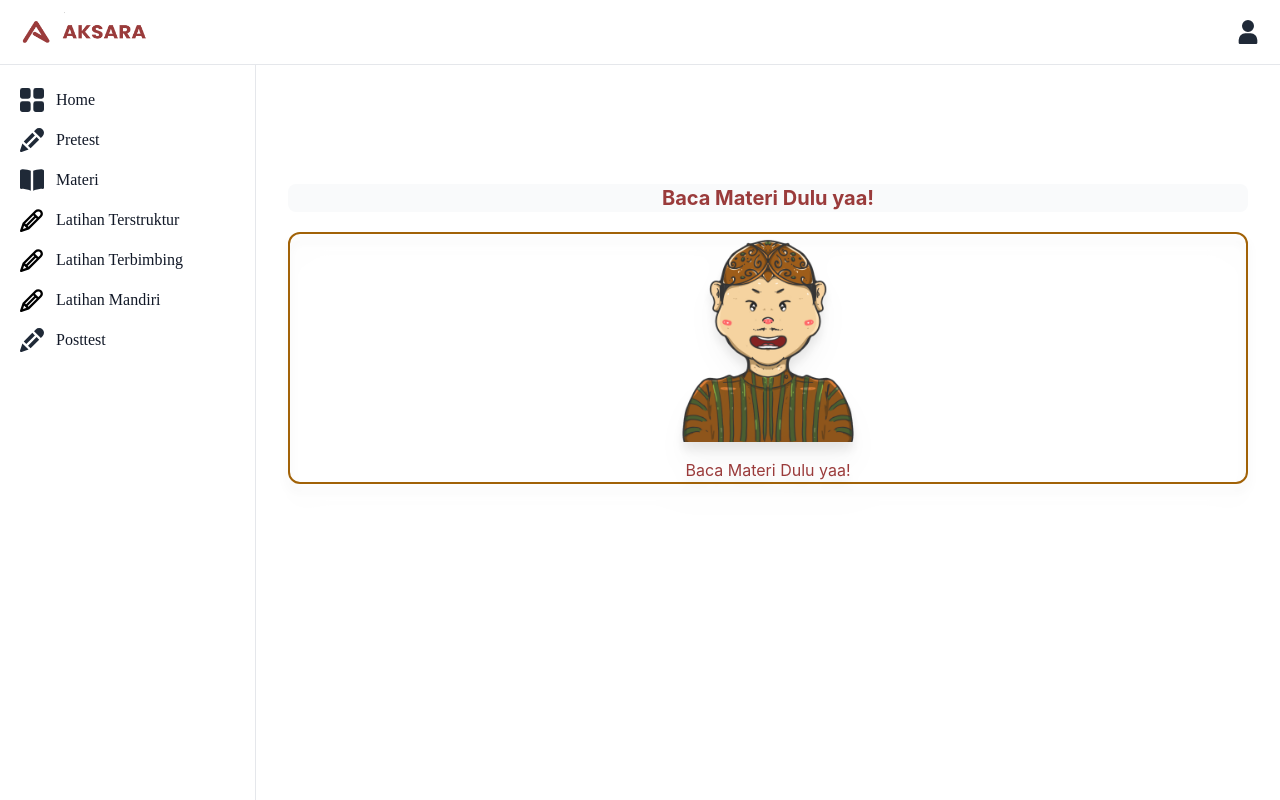
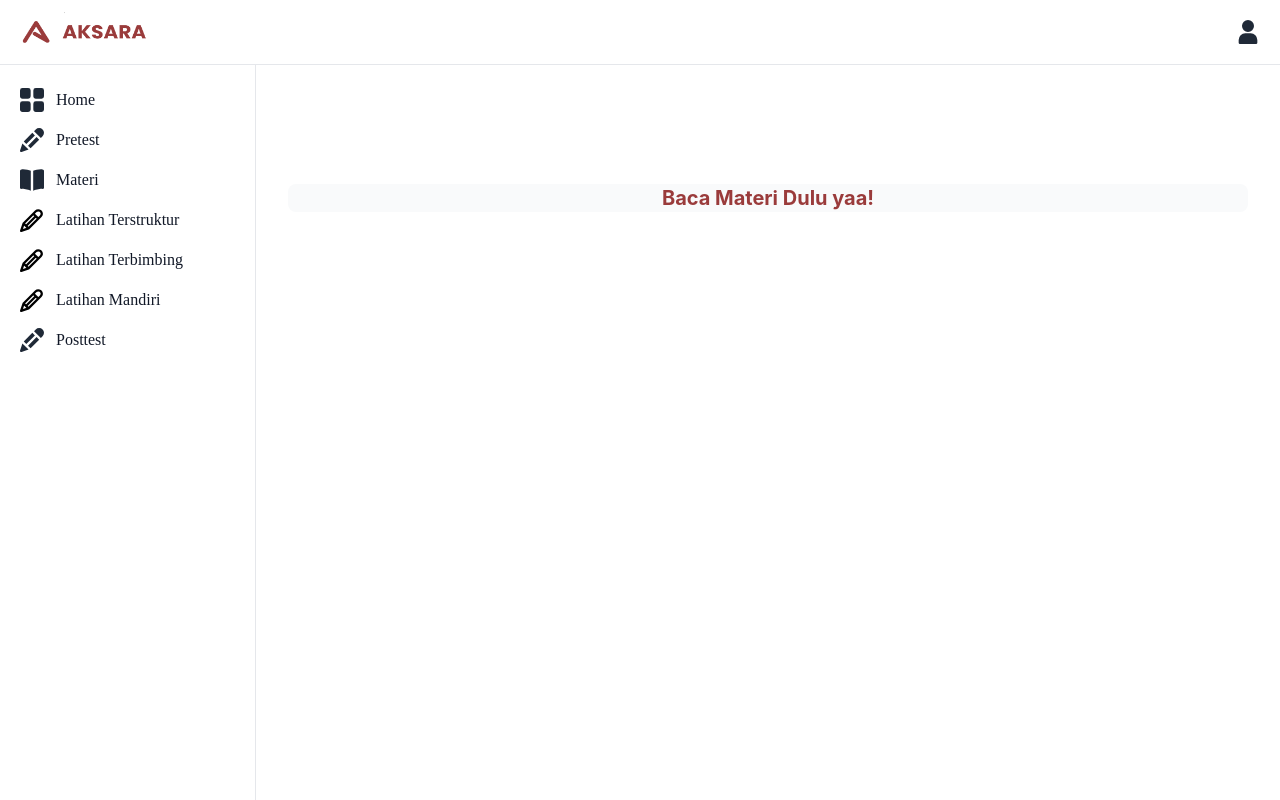
Before and after one commit to aryasatyaokta/client_PA_Kontrol, a React (Create React App) app: page /latihan-struktur in a window 1280 px wide. Built offline with nearby package versions, Linux system fonts and the light colour scheme; no server answers; sample sign-in values are in the browser's storage.

Commit message:
commit new vercel terbaru

```diff
--- a/src/gabpages/GabMandiri.jsx
+++ b/src/gabpages/GabMandiri.jsx
@@ -169,10 +169,10 @@ export default function GabMandiri() {
                 <div className="col-span-2 justify-center items-center rounded-lg bg-gray-50 h-fulll dark:bg-gray-800">
                   <p className='mt-24 text-xl font-bold text-[#9A3B3B] text-center my-5'>Kerjakan Latihan Terbimbing Dulu yaa!</p>
                 </div>
-                <div className="flex flex-col items-center justify-center border-yellow-700 border-2 rounded-xl drop-shadow-xl">
+                {/* <div className="flex flex-col items-center justify-center border-yellow-700 border-2 rounded-xl drop-shadow-xl">
                   <img className='w-52' alt='' src={Welcome}/>
                       <p className="text-[#9A3B3B] mt-4 text-center">Kerjakan Latihan Terbimbing Dulu yaa!</p>
-                </div>
+                </div> */}
                 {/* <div className='flex flex-col col-span-3 items-end justify-end mr-28'>
                   <button onClick={handleToggleAudio} className="bg-[#9A3B3B] px-4 py-2 text-white rounded-lg">
                     {isPlaying ? 'Pause Joko' : 'Suara Joko'}
--- a/src/gabpages/GabStruktur.jsx
+++ b/src/gabpages/GabStruktur.jsx
@@ -73,10 +73,10 @@ export default function GabStruktur() {
               <div className="col-span-2 justify-center items-center rounded-lg bg-gray-50 h-fulll dark:bg-gray-800">
                 <p className='mt-24 text-xl font-bold text-[#9A3B3B] text-center my-5'>Baca Materi Dulu yaa!</p>
               </div>
-              <div className="flex flex-col items-center justify-center border-yellow-700 border-2 rounded-xl drop-shadow-xl">
+              {/* <div className="flex flex-col items-center justify-center border-yellow-700 border-2 rounded-xl drop-shadow-xl">
                 <img className='w-52' alt='' src={Welcome}/>
                     <p className="text-[#9A3B3B] mt-4 text-center">Baca Materi Dulu yaa!</p>
-              </div>
+              </div> */}
               {/* <div className='flex flex-col col-span-3 items-end justify-end mr-28'>
                 <button onClick={handleToggleAudio} className="bg-[#9A3B3B] px-4 py-2 text-white rounded-lg">
                   {isPlaying ? 'Pause Joko' : 'Suara Joko'}
```
